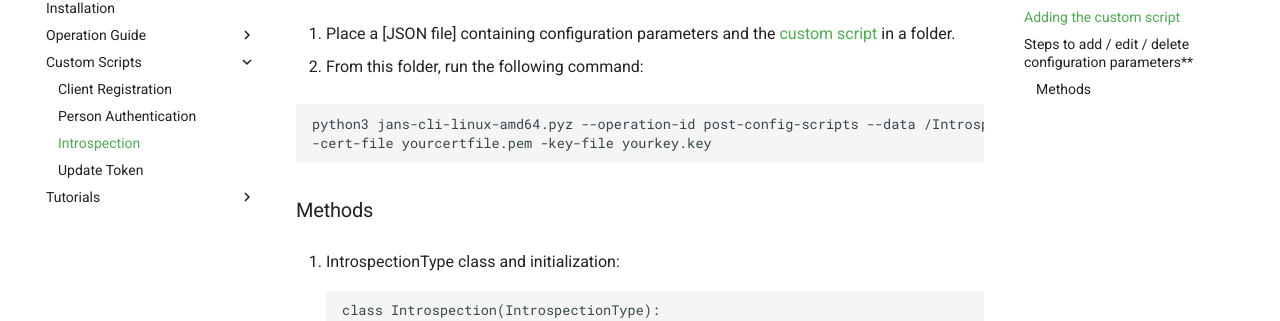
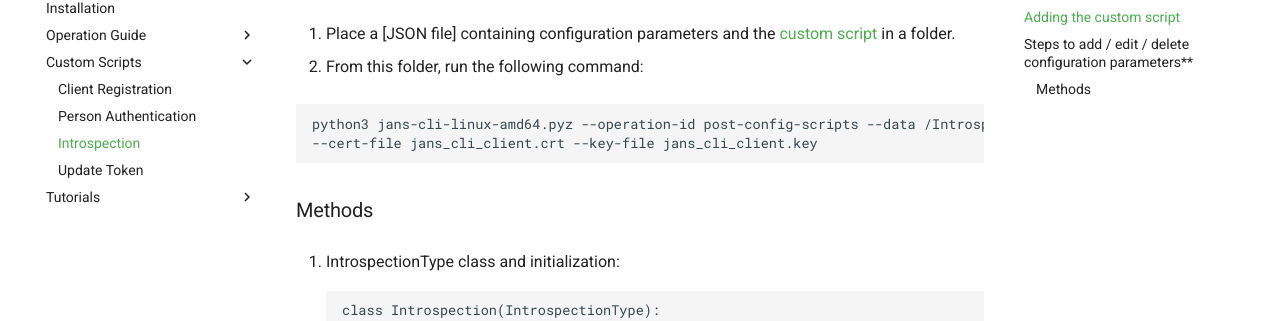
Before and after one commit to GluuFederation/docs-openbanking-prod, an MkDocs documentation site: the page built from docs/source/scripts/introspection.md, in a window 1280 px wide and 900 px high, scrolled down 763 px. Shown: the part 145-466 px from the top of the window. Built offline with MkDocs 1.6.1 and Material for MkDocs 9.7.7, drawn with Linux system fonts in a browser that asks for light colours; comment, search, counter and statistics services are not loaded.

Commit message:
fix: corrected the command to add script
corrected the command to this new names and option (--) --cert-file jans_cli_client.crt --key-file jans_cli_client.key

````diff
--- a/docs/source/scripts/introspection.md
+++ b/docs/source/scripts/introspection.md
@@ -25,7 +25,7 @@ Introspection scripts allows to modify response of Introspection Endpoint (spec)
 
 ```
 python3 jans-cli-linux-amd64.pyz --operation-id post-config-scripts --data /IntrospectionScript.json \
--cert-file yourcertfile.pem -key-file yourkey.key
+--cert-file jans_cli_client.crt --key-file jans_cli_client.key
 ```
 
 ### Methods
````
